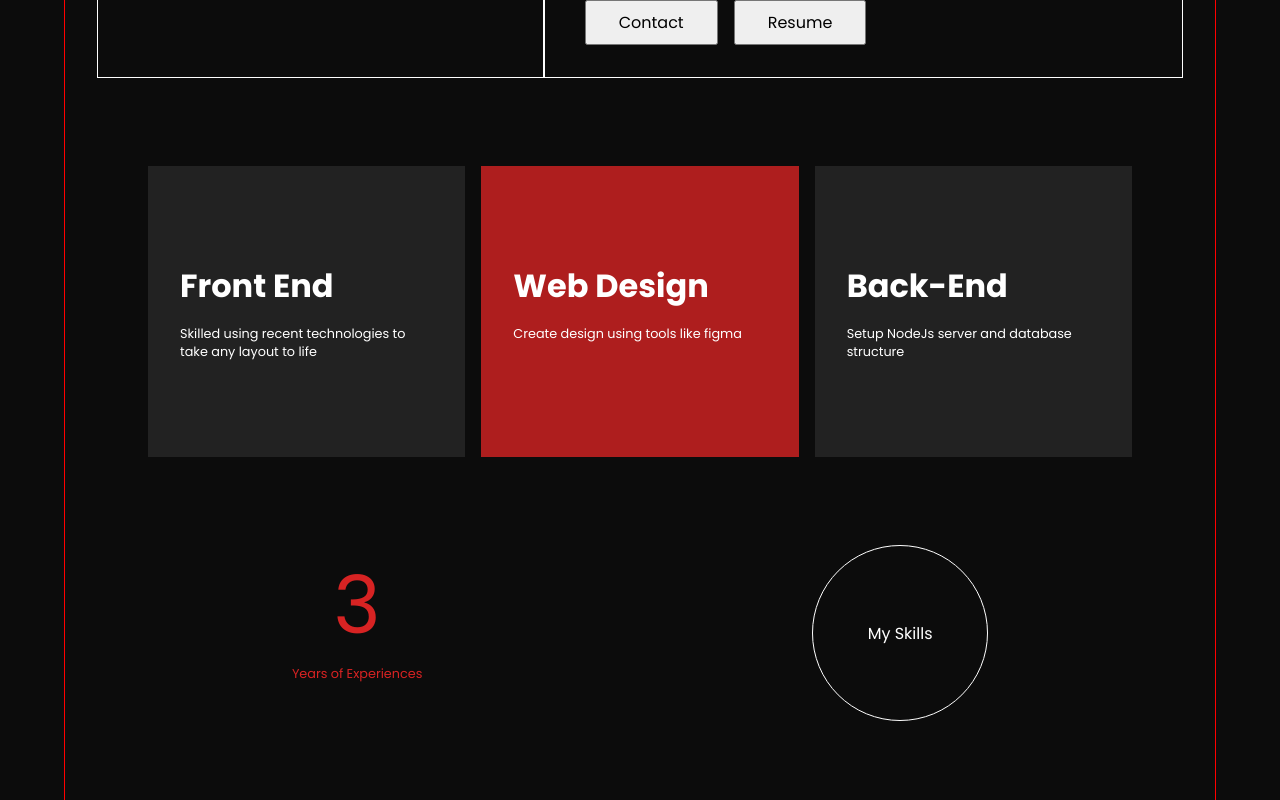
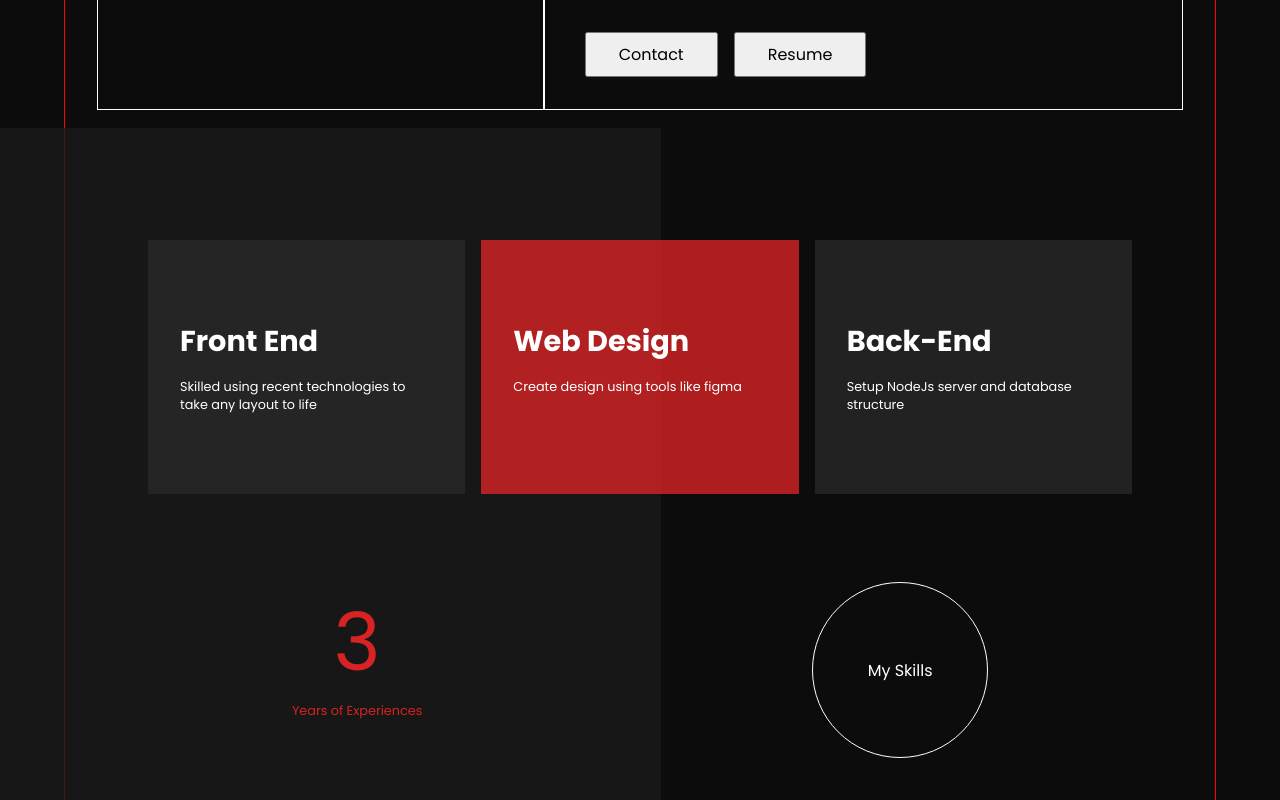
Before and after one commit to mlcoding111/Modern-Portfolio, a React (Create React App) app: page / in a window 1280 px wide. Shown: the part 540-1340 px from the top of the page. Built offline with nearby package versions, Linux system fonts and the light colour scheme.

Commit message:
Added StickyBox styled component

```diff
--- a/src/Global.css.js
+++ b/src/Global.css.js
@@ -73,7 +73,7 @@ h1{
 }
 
 h2{
-  font-size: clamp(1.3rem, 3vw, 2rem);
+  font-size: clamp(1.3rem, 3vw, 1.8rem);
 }
 
 button{
--- a/src/containers/Header/index.jsx
+++ b/src/containers/Header/index.jsx
@@ -1,12 +1,13 @@
 import React from "react";
 import * as Styled from './styles.js'
 import { Button } from "../../styles/styles.js";
+import { StickyBox } from "./styles.js";
 
 function Header() {
   return (
     <>
       <Styled.Header>
-
+        <StickyBox />
         <div className="hero">
 
           <div className="hero-img"></div>
--- a/src/containers/Header/styles.js
+++ b/src/containers/Header/styles.js
@@ -2,7 +2,8 @@ import styled from 'styled-components'
 
 
 export const SkillCard = styled.div`
-  padding: 6em 2em;
+  margin-top: 5% !important;
+  padding: 5em 2em;
   @media (max-width: 940px){
     padding: 3em 1em;
   }
@@ -12,8 +13,23 @@ export const SkillCard = styled.div`
   }
 `;
 
+export const StickyBox = styled.div`
+  position: absolute;
+  overflow-y: visible;
+  top: 42%;
+  left: -15%;
+  height: 750px;
+  width: clamp(150px, 60vw, 1000px);
+  background: #1B1B1B;
+  opacity: 0.8;
+  @media (max-width: 1200px){
+    display: none;
+  }
+`
+
 // clamp([value-min], [value-preferred], [value-max]);
 export const Header = styled.header`
+  position: relative;
   margin: 0 auto;
   width: clamp(200px, 90vw, 100%);
   border: 1px solid red;
--- a/src/containers/Navigation/index.jsx
+++ b/src/containers/Navigation/index.jsx
@@ -5,6 +5,7 @@ function Navigation() {
   return (
     <NavigationWrap>
       <div className="brand">
+
         <svg width="38" height="28" viewBox="0 0 38 28" fill="none" xmlns="http://www.w3.org/2000/svg">
           <path d="M11.3554 27.9454L0 14.0414L11.3501 0.00280762L14.4423 2.49867L5.12101 14.0282L14.4343 25.4311L11.3554 27.9454Z" fill="#D72323"/>
           <path d="M26.349 27.9453L23.2595 25.4468L32.5781 13.9172L23.2648 2.51434L26.3437 0L37.6991 13.904L26.349 27.9453Z" fill="#D72323"/>
@@ -52,11 +53,10 @@ export const PrimaryNav = styled.ul`
   list-style: none;
 
   > * {
-    padding: 1rem;
+    padding: 2rem 2em;
   }
 
   > *:hover {
-    padding: 1rem;
     background: ${props => props.theme.secondary};
     cursor: pointer;
   }
```
